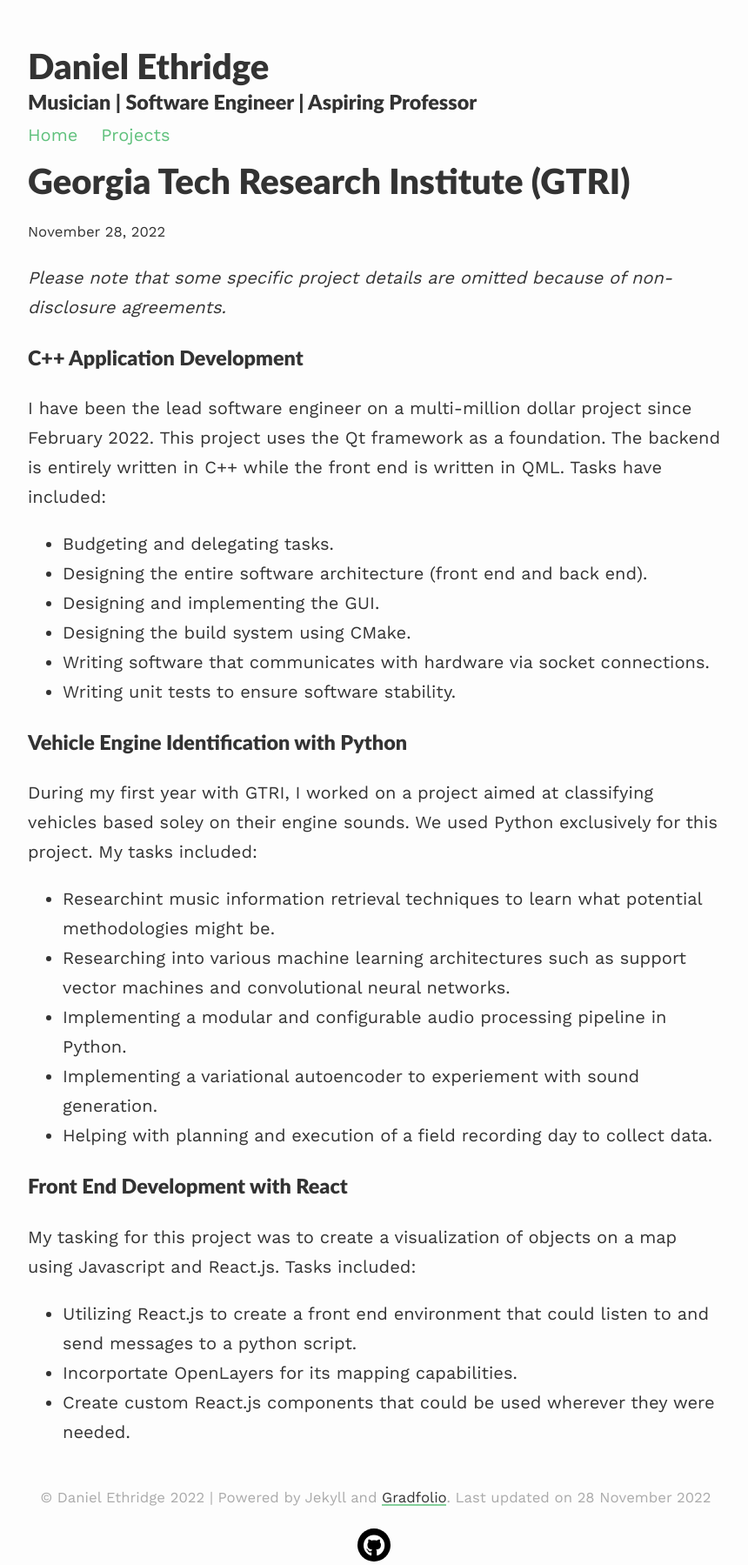
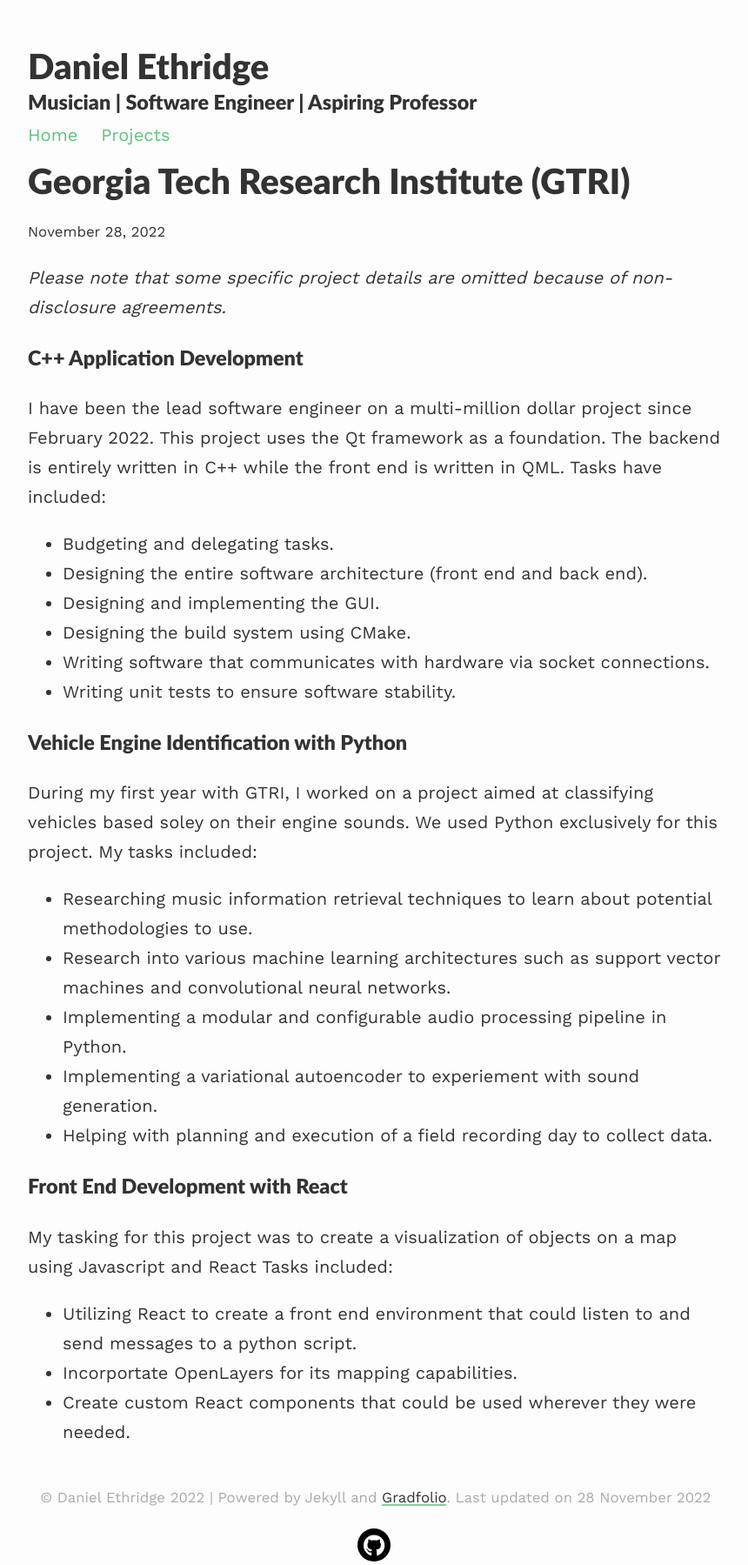
Before and after one commit to daniel-ethridge/daniel-ethridge.github.io, a Jekyll site: the page built from _projects/gtri.md, in a window 1280 px wide. Shown: the whole page at 87% size, without its empty margins (208-1068 px from the left). Built offline with Jekyll 4.4.1, drawn with Linux system fonts in a browser that asks for light colours; nearby versions of some CDN libraries.

Commit message:
more stuff to add

```diff
--- a/_config.yml
+++ b/_config.yml
@@ -3,7 +3,7 @@
 title: Daniel Ethridge
 description: Musician | Software Engineer | Aspiring Professor
 
-baseurl: "" #name of GitHub repository
+  # baseurl: "" #name of GitHub repository
 url: "" #custom url to be used instead of GitHub repository
 email: #
 
--- a/_projects/gtri.md
+++ b/_projects/gtri.md
@@ -24,8 +24,8 @@
 During my first year with GTRI, I worked on a project aimed at classifying vehicles based soley on their engine sounds.
 We used Python exclusively for this project. My tasks included:
 
-* Researchint music information retrieval techniques to learn what potential methodologies might be.
-* Researching into various machine learning architectures such as support vector machines and convolutional neural
+* Researching music information retrieval techniques to learn about potential methodologies to use.
+* Research into various machine learning architectures such as support vector machines and convolutional neural
 networks.
 * Implementing a modular and configurable audio processing pipeline in Python.
 * Implementing a variational autoencoder to experiement with sound generation.
@@ -33,9 +33,9 @@
 
 ### Front End Development with React ###
 
-My tasking for this project was to create a visualization of objects on a map using Javascript and React.js. Tasks
+My tasking for this project was to create a visualization of objects on a map using Javascript and React Tasks
 included:
 
-* Utilizing React.js to create a front end environment that could listen to and send messages to a python script.
+* Utilizing React to create a front end environment that could listen to and send messages to a python script.
 * Incorportate OpenLayers for its mapping capabilities.
-* Create custom React.js components that could be used wherever they were needed.
+* Create custom React components that could be used wherever they were needed.
```
Also changed, not shown: _projects/anteronesia.md (+2 -7 lines).
